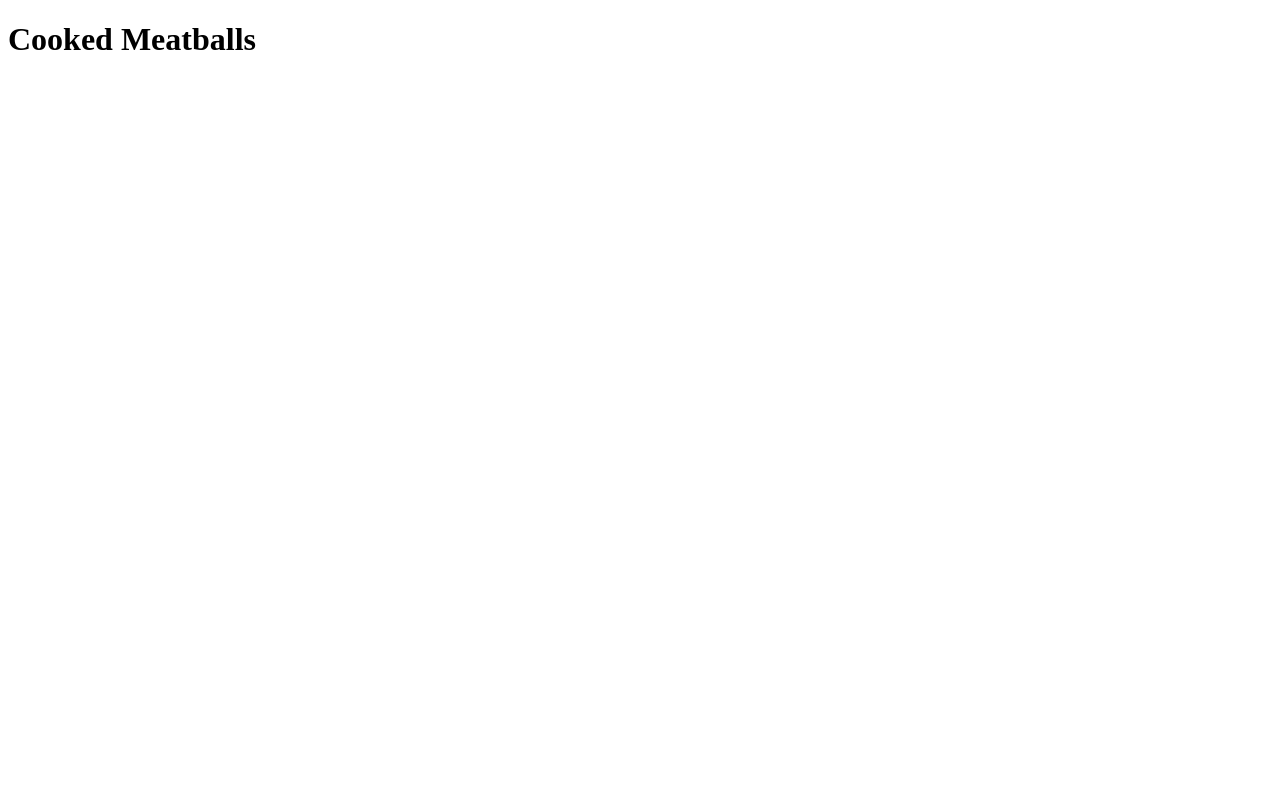
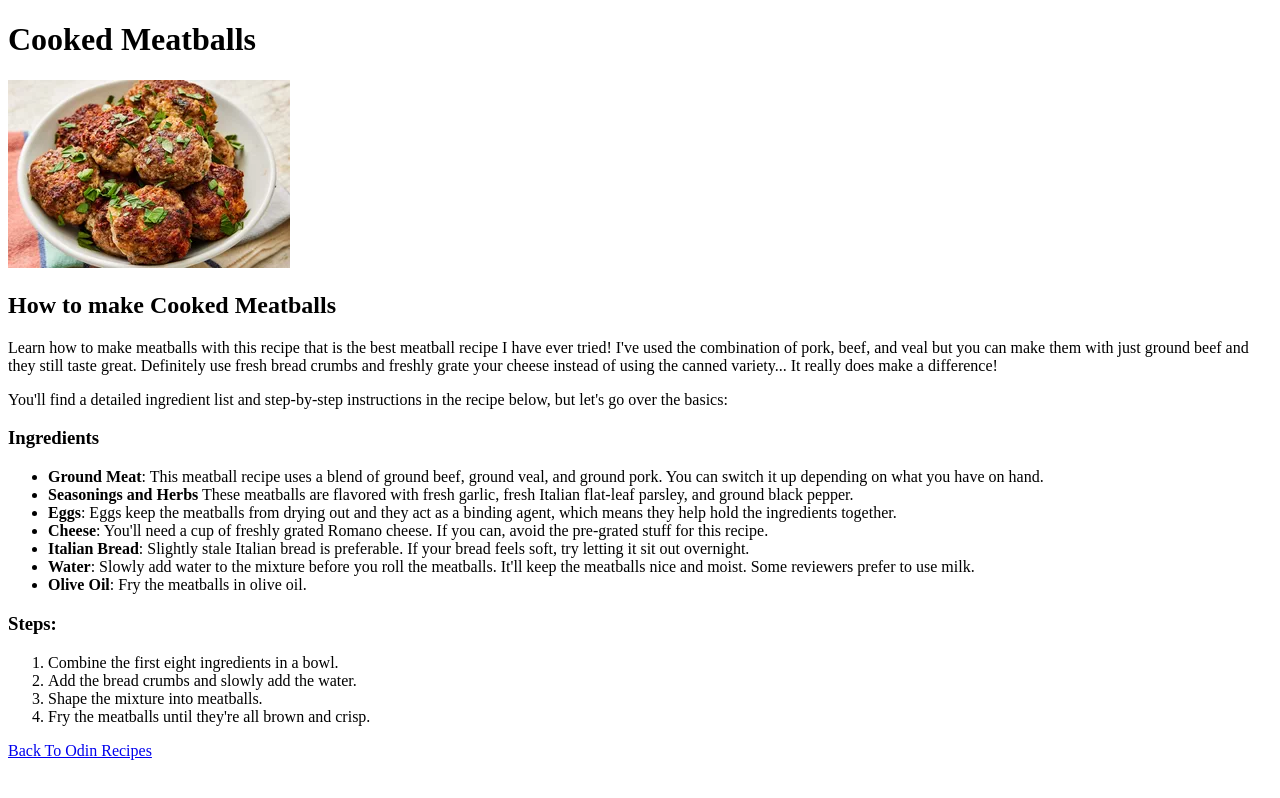
Before and after one commit to Subhanshu2406/odin-recipes, a plain HTML site: page recipes/cooked_meatballs.html in a window 1280 px wide. Drawn offline with Linux system fonts and the light colour scheme.

Commit message:
Added photo,description,instructions,steps for cooked meatballs recipe

```diff
--- a/recipes/cooked_meatballs.html
+++ b/recipes/cooked_meatballs.html
@@ -7,5 +7,27 @@
 </head>
 <body>
     <h1>Cooked Meatballs</h1>
+    <img src="../Photos/40399-The-Best-Meatballs-ddmfs-4x3-080-858db61ac9d645b4880adf6417035ad0.webp">
+    <h2>How to make Cooked Meatballs</h2>
+    <p>Learn how to make meatballs with this recipe that is the best meatball recipe I have ever tried! I've used the combination of pork, beef, and veal but you can make them with just ground beef and they still taste great. Definitely use fresh bread crumbs and freshly grate your cheese instead of using the canned variety... It really does make a difference!</p>
+    <p>You'll find a detailed ingredient list and step-by-step instructions in the recipe below, but let's go over the basics:   </p>
+    <h3>Ingredients</h3>
+    <ul>
+        <li><strong>Ground Meat</strong>: This meatball recipe uses a blend of ground beef, ground veal, and ground pork. You can switch it up depending on what you have on hand.</li>
+        <li><strong>Seasonings and Herbs</strong> These meatballs are flavored with fresh garlic, fresh Italian flat-leaf parsley, and ground black pepper.</li>
+        <li><strong>Eggs</strong>: Eggs keep the meatballs from drying out and they act as a binding agent, which means they help hold the ingredients together.</li>
+        <li><strong>Cheese</strong>: You'll need a cup of freshly grated Romano cheese. If you can, avoid the pre-grated stuff for this recipe.</li>
+        <li><strong>Italian Bread</strong>: Slightly stale Italian bread is preferable. If your bread feels soft, try letting it sit out overnight.</li>
+        <li><strong>Water</strong>: Slowly add water to the mixture before you roll the meatballs. It'll keep the meatballs nice and moist. Some reviewers prefer to use milk.
+        <li><strong>Olive Oil</strong>: Fry the meatballs in olive oil.</li>
+    </ul>
+    <h3>Steps:</h3>
+    <ol>
+        <li>Combine the first eight ingredients in a bowl.</li>
+        <li>Add the bread crumbs and slowly add the water.</li>
+        <li>Shape the mixture into meatballs.</li>
+        <li>Fry the meatballs until they're all brown and crisp.</li>
+    </ol>
+    <a href ="../index.html" rel="noopener noreferrer">Back To Odin Recipes</a>
 </body>
 </html>
```
